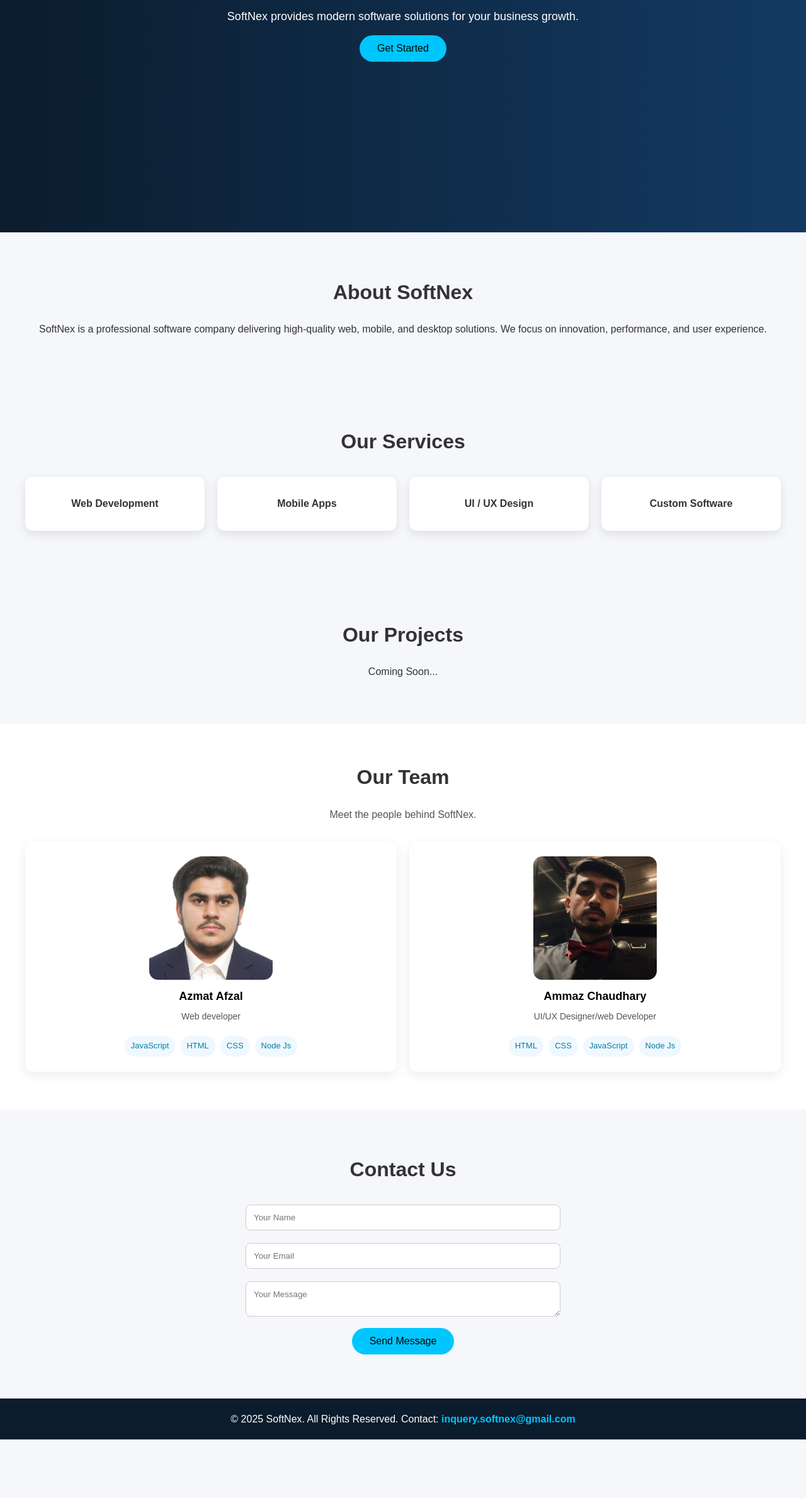
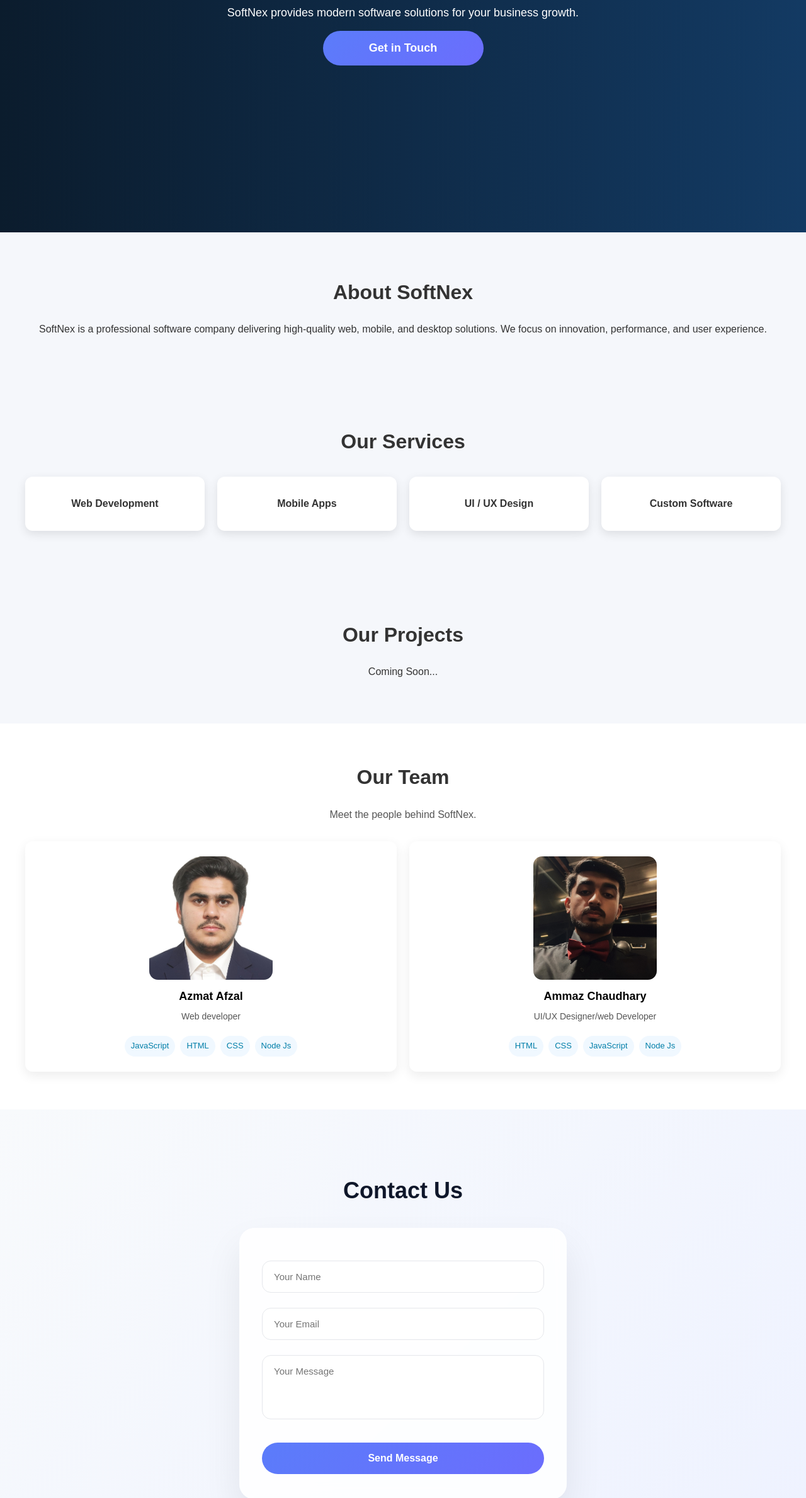
Before and after one commit to azmat88-lhr/SoftNex, a website: page docs/index.html in a window 1280 px wide. Shown: the part 421-2800 px from the top of the page at 63% size. Before the commit the page ends 2707 px from the top, so only its background shows below. Drawn offline with Linux system fonts and the light colour scheme.

Commit message:
Modified get in touch button and contact us form

```diff
--- a/docs/index.css
+++ b/docs/index.css
@@ -151,18 +151,86 @@ section h2 {
 }
 
 
-.contact form {
-  max-width: 500px;
-  margin: auto;
+/* Section */
+.contact {
+  padding: 100px 20px;
+  background: linear-gradient(135deg, #f8fafc, #eef2ff);
+  text-align: center;
 }
 
+/* Heading */
+.contact h2 {
+  font-size: 36px;
+  margin-bottom: 30px;
+  color: #0f172a;
+}
+
+/* Form Card */
+.contact form {
+  max-width: 520px;
+  margin: auto;
+  background: rgba(255, 255, 255, 0.85);
+  backdrop-filter: blur(10px);
+  padding: 40px 36px;
+  border-radius: 24px;
+  box-shadow: 0 30px 60px rgba(0, 0, 0, 0.08);
+}
+
+/* Inputs */
 .contact input,
 .contact textarea {
   width: 100%;
-  padding: 12px;
-  margin: 10px 0;
-  border-radius: 8px;
-  border: 1px solid #ccc;
+  padding: 16px 18px;
+  margin: 12px 0;
+  border-radius: 14px;
+  border: 1.5px solid #e5e7eb;
+  font-size: 15px;
+  outline: none;
+  transition: all 0.25s ease;
+}
+
+/* Focus effect */
+.contact input:focus,
+.contact textarea:focus {
+  border-color: #6366f1;
+  box-shadow: 0 0 0 4px rgba(99, 102, 241, 0.15);
+}
+
+/* Textarea */
+.contact textarea {
+  resize: none;
+}
+
+/* Button */
+.contact .btn {
+  margin-top: 18px;
+  width: 100%;
+  padding: 16px;
+  border-radius: 999px;
+  border: none;
+  font-size: 16px;
+  font-weight: 600;
+  cursor: pointer;
+  background: linear-gradient(135deg, #5b7cfa, #6b6dfd);
+  color: #fff;
+  transition: all 0.3s ease;
+}
+
+/* Button hover */
+.contact .btn:hover {
+  transform: translateY(-2px);
+  box-shadow: 0 14px 30px rgba(99, 102, 241, 0.35);
+}
+
+/* Mobile */
+@media (max-width: 480px) {
+  .contact h2 {
+    font-size: 28px;
+  }
+
+  .contact form {
+    padding: 32px 24px;
+  }
 }
 
 /* Footer */
@@ -324,3 +392,76 @@ footer a[href^="mailto:"]:hover {
     height: 32px;
   }
 }
+
+.glass-btn {
+  position: relative;
+  width: 255px;
+  height: 55px;
+  border: none;
+  background: transparent;
+  cursor: pointer;
+}
+
+/* Back white layer (right side only) */
+.back {
+  position: absolute;
+  top: 0;
+  right: 0;
+  width: 70px;              /* more space for arrow */
+  height: 100%;
+  background: white;
+  border-radius: 0 40px 40px 0;
+
+  display: flex;
+  align-items: center;
+  justify-content: flex-end;
+  padding-right: 18px;     /* pushes arrow to edge */
+
+  opacity: 0;
+  transition: opacity 0.25s ease;
+  z-index: 1;
+}
+
+/* Arrow */
+.arrow {
+  font-size: 22px;
+  color: #0f172a;
+  transform: translateX(0);   /* no left shift now */
+  opacity: 0;
+  transition: opacity 0.3s ease;
+}
+
+
+
+.front {
+  position: absolute;
+  inset: 0;
+  background: linear-gradient(135deg, #5b7cfa, #6b6dfd);
+  color: white;
+  font-size: 18px;
+  font-weight: 600;
+  border-radius: 40px;
+  display: flex;
+  align-items: center;
+  justify-content: center;
+  transition: transform 0.45s cubic-bezier(.4,0,.2,1);
+  z-index: 2;
+}
+
+/* Hover animation */
+.glass-btn:hover .front {
+  transform: translateX(-32px);
+}
+
+.glass-btn:hover .back {
+  opacity: 1;
+}
+
+.glass-btn:hover .arrow {
+  opacity: 1;
+  transform: translateX(0);
+}
+
+html {
+  scroll-behavior: smooth;
+}
--- a/docs/index.html
+++ b/docs/index.html
@@ -31,7 +31,15 @@
   <section id="home" class="hero">
     <h1>We Build <span>Smart Software</span></h1>
     <p>SoftNex provides modern software solutions for your business growth.</p>
-    <button class="btn">Get Started</button>
+
+   <a href="#contact" button class="glass-btn">
+  <span class="front">Get in Touch</span>
+  <span class="back">
+    <span class="arrow">➜</span>
+  </span>
+</a>
+</button>
+
   </section>
 
   <section id="about" class="about">
@@ -92,7 +100,7 @@
   <form>
     <input type="text" placeholder="Your Name" required />
     <input type="email" placeholder="Your Email" required />
-      <textarea placeholder="Your Message"></textarea>
+    <textarea placeholder="Your Message" rows="4"></textarea>
     <button type="submit" class="btn">Send Message</button>
   </form>
 </section>
```
Lines whose indentation alone changed are shown as unchanged.
